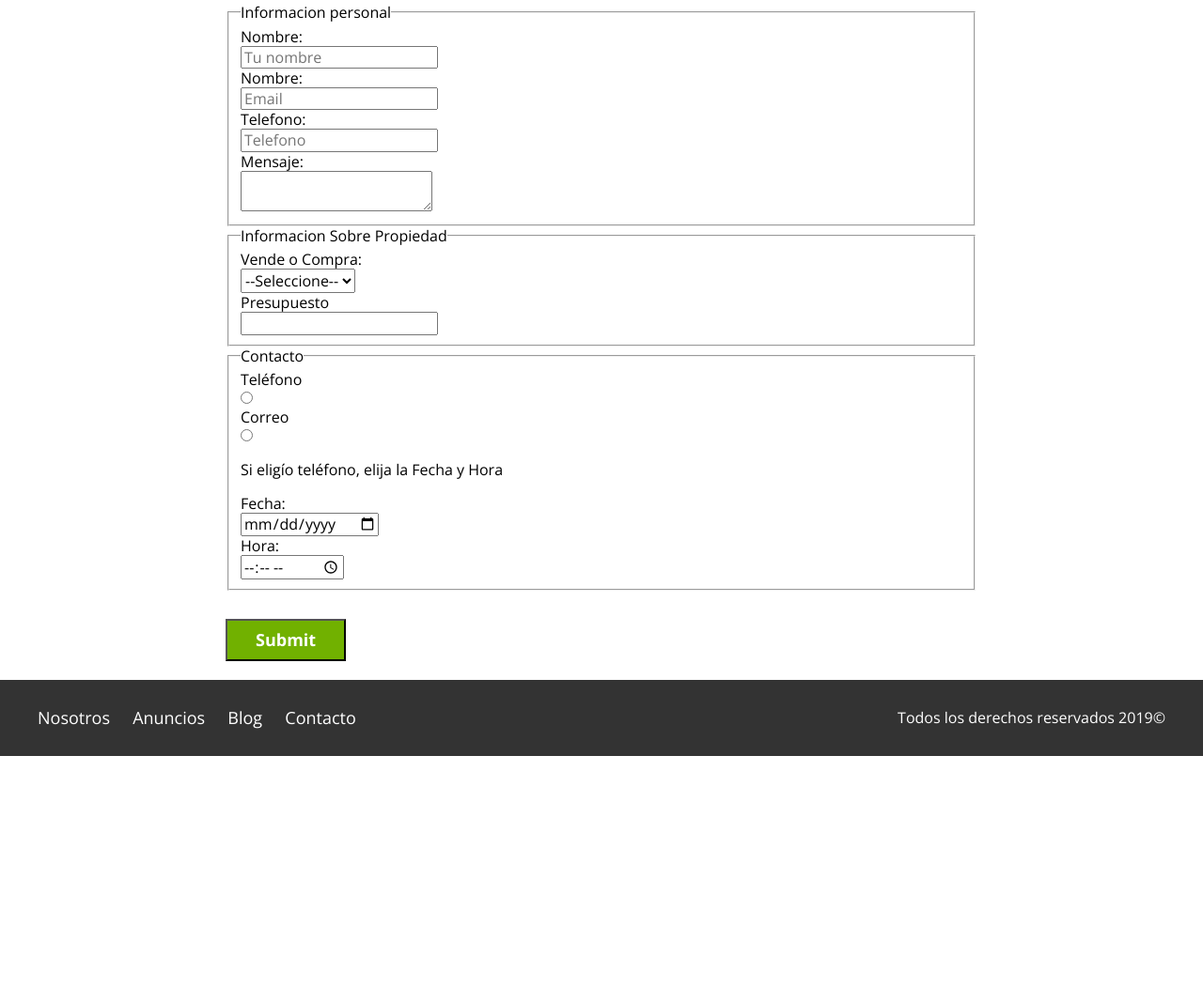
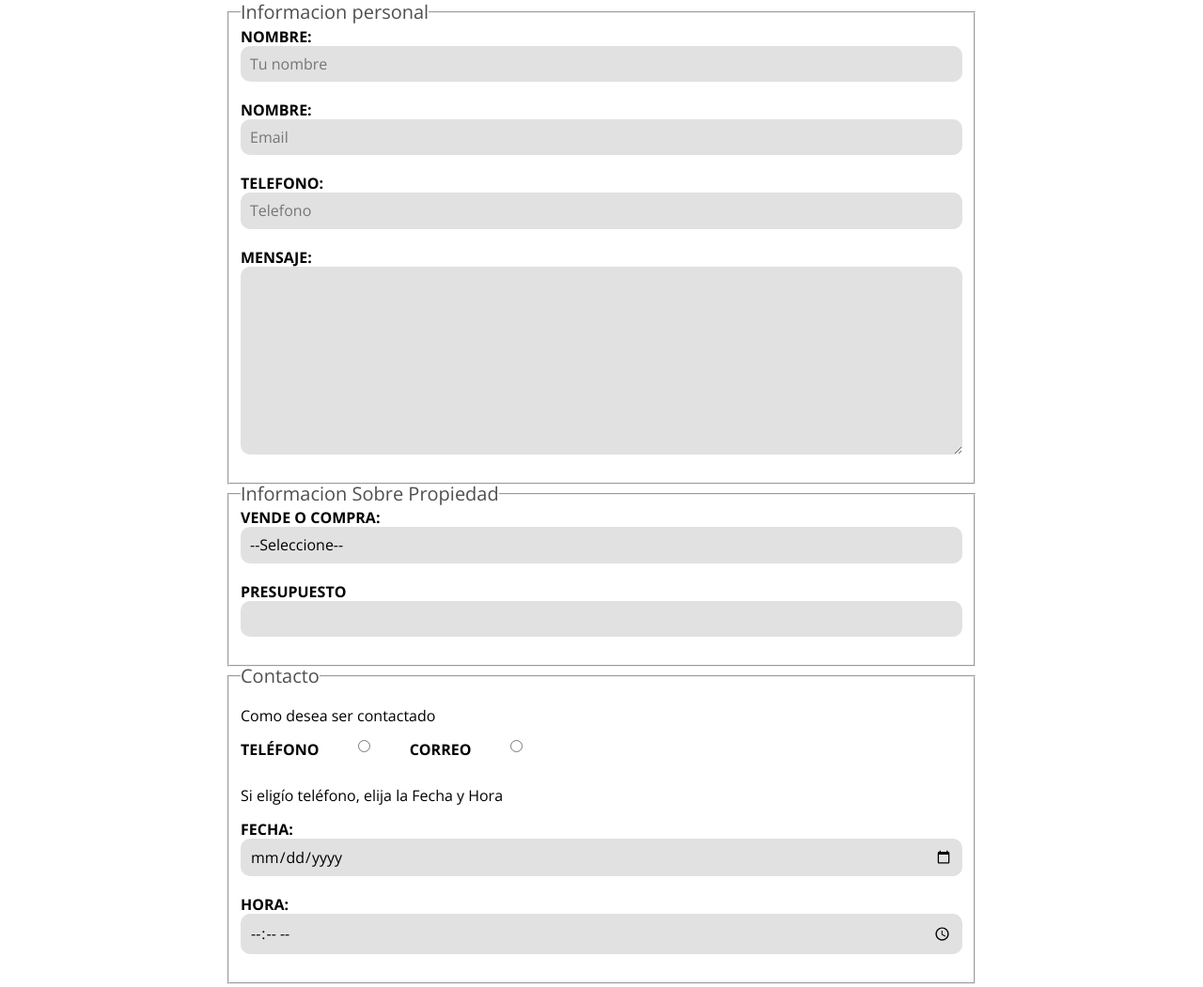
Before and after one commit to joseluis1061/BienesRaices, a plain HTML site: page contacto.html in a window 1280 px wide. Shown: the part 835-1886 px from the top of the page at 94% size. Before the commit the page ends 1640 px from the top, so only its background shows below. Drawn offline with nearby package versions, Linux system fonts and the light colour scheme.

Commit message:
Finalizando el formulario de contactos. Proyecto terminado en fronent

```diff
--- a/contacto.html
+++ b/contacto.html
@@ -63,11 +63,15 @@
                 <fieldset>
                     <legend>Contacto</legend>
 
-                    <label for="telefono">Teléfono</label>
-                    <input type="radio" name="contacto" value="telefono" id="telefono">
+                    <p>Como desea ser contactado</p>
 
-                    <label for="email">Correo</label>
-                    <input type="radio" name="contacto" value="correo" id="email">
+                    <div class="forma-contacto">
+                        <label for="telefono">Teléfono</label>
+                        <input type="radio" name="contacto" value="telefono" id="telefono">
+
+                        <label for="email">Correo</label>
+                        <input type="radio" name="contacto" value="correo" id="email">
+                    </div>
 
                     <p>Si eligío teléfono, elija la Fecha y Hora</p>
                     <label for="fecha">Fecha:</label>
--- a/css/style.css
+++ b/css/style.css
@@ -61,16 +61,6 @@ img{
     max-width: 800px;
 }
 
-.mw{
-    min-width: 100%;
-}
-
-.borde{
-    border: 1px solid #333333;
-    padding: 0.5rem 1rem 2rem 1rem;
-    margin-bottom: 1rem;
-}
-
 /* Botones */
 .boton{
     color: #ffffff;
@@ -81,9 +71,13 @@ img{
     padding: 1rem 3rem;
     display: inline-block;
     text-align: center;
+    border: none;
     /* width:  */
 }
 
+.boton:hover{
+    cursor: pointer;
+}
 .boton-amarillo{
     background-color: #E08709;
 }
@@ -363,6 +357,52 @@ main h1{
 }
 
 /* Contacto */
+.contacto p{
+    font-size: 1.2rem;
+    color: #4f4f4f;
+    margin: 2rem 0 0 0;
+}
+
+legend{
+    font-size: 2rem;
+    color: #4f4f4f;
+
+}
+
 label{
     display: block;
+    font-weight: 700;
+    text-transform: uppercase;
 }
+
+input:not([type="submit"]), textarea,
+select{
+    background-color: #e1e1e1;
+    padding: 1rem;
+    display: block;
+    width: 100%;
+    margin-bottom: 2rem;
+    border:none;
+    border-radius: 1rem;
+}
+
+input[type="radio"]{
+    width: auto;
+}
+/* Para poder agregar el padding al select */
+select{
+    -webkit-appearance: none;
+    appearance: none;
+}
+
+textarea{
+    height: 20rem;
+}
+
+.forma-contacto{
+    max-width: 30rem;
+    display: flex;
+    justify-content: space-between;
+    margin: 0;
+    /* align-items: center; */
+}
```
